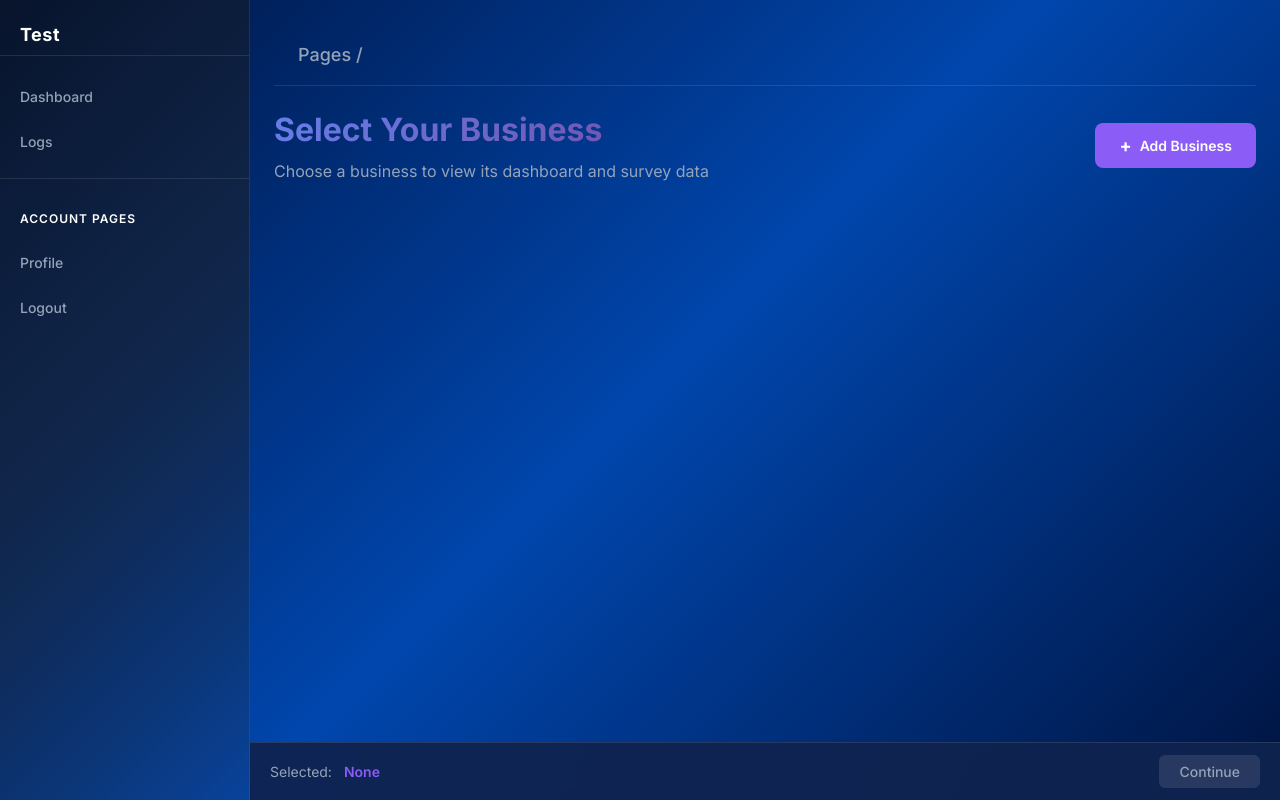
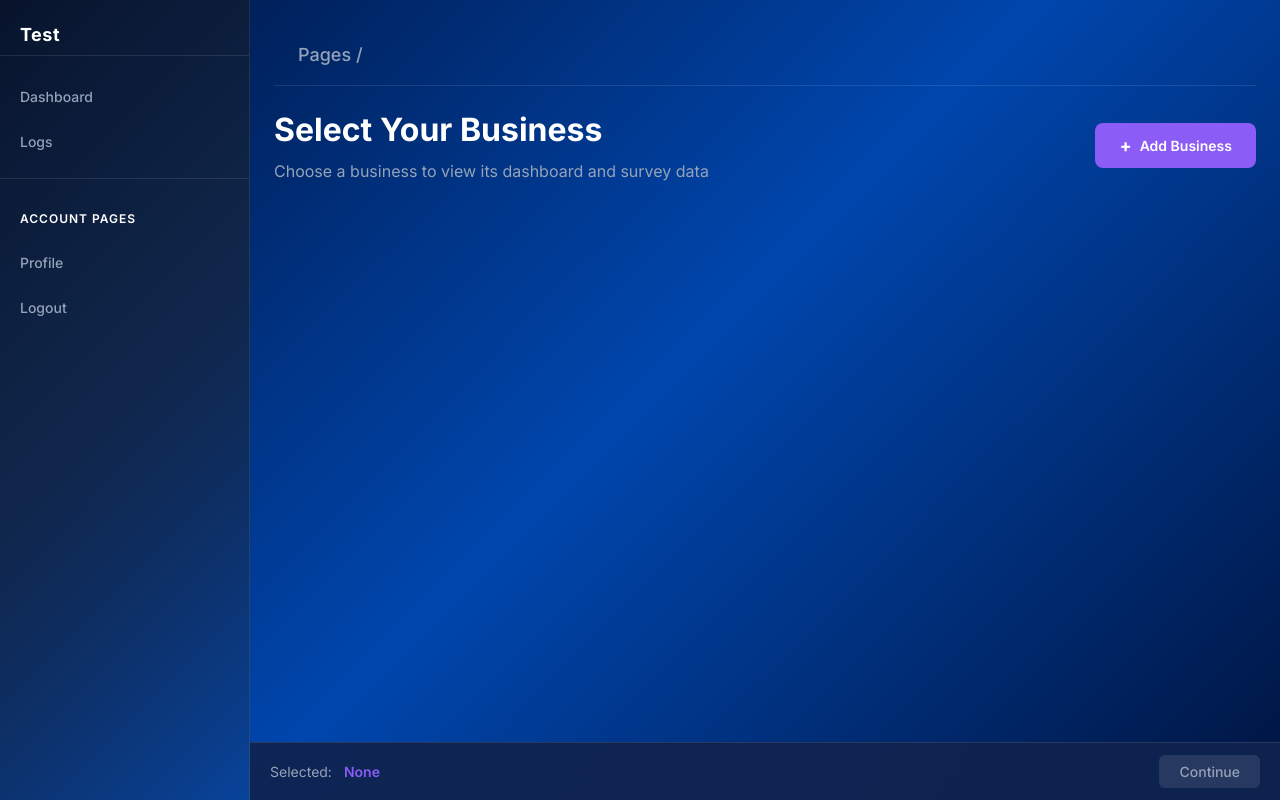
Before and after one commit to daneedev/CB-Internship, a website: page src/views/dashboard/businesses.html in a window 1280 px wide. Drawn offline with nearby package versions, Linux system fonts and the light colour scheme; files that its build step writes are made by us from their sources.

Commit message:
Changed text color

```diff
--- a/src/public/css/bussinesses.css
+++ b/src/public/css/bussinesses.css
@@ -9,9 +9,7 @@
   font-size: 32px;
   font-weight: 700;
   margin-bottom: 12px;
-  background: linear-gradient(135deg, #667eea 0%, #764ba2 100%);
-  -webkit-background-clip: text;
-  -webkit-text-fill-color: transparent;
+  color: white;
   background-clip: text;
 }
 
@@ -19,6 +17,7 @@
   font-size: 16px;
   color: #94a3b8;
 }
+
 
 .add-business-btn {
   background: #8b5cf6;
```
